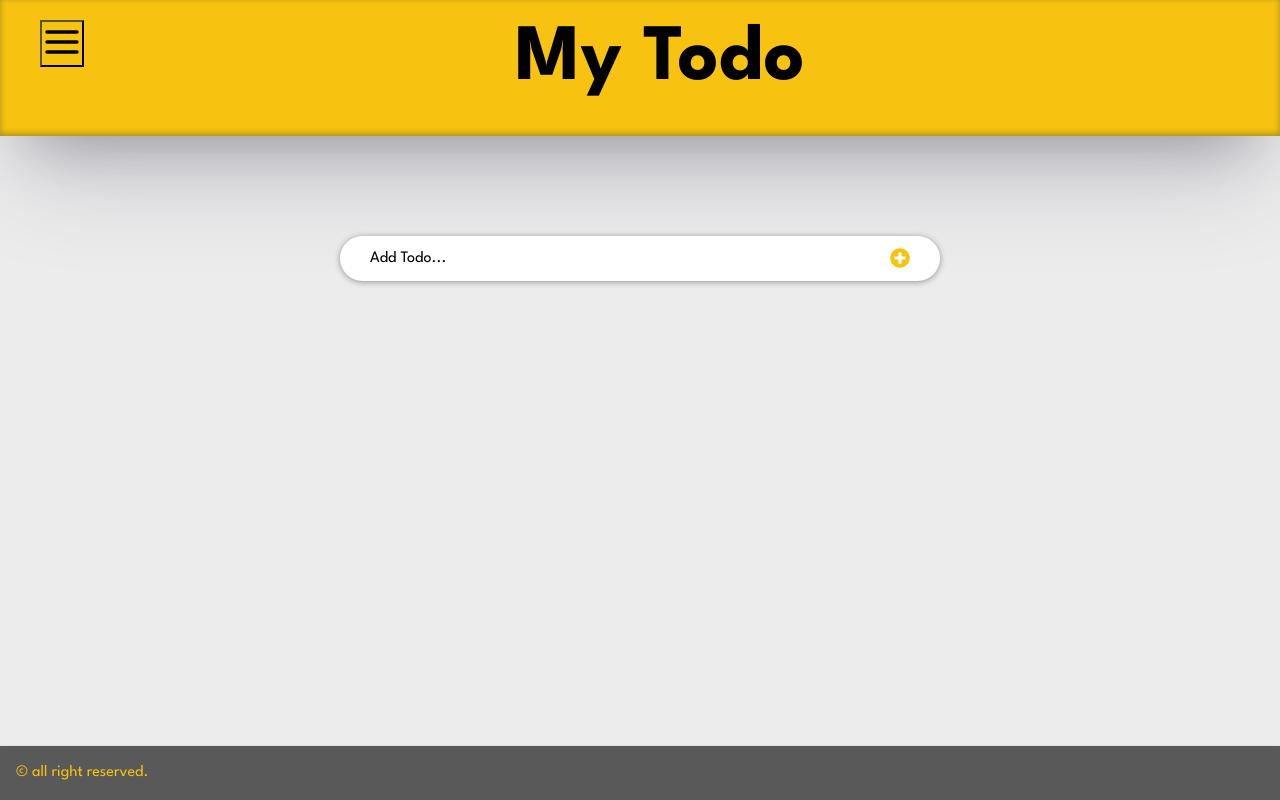
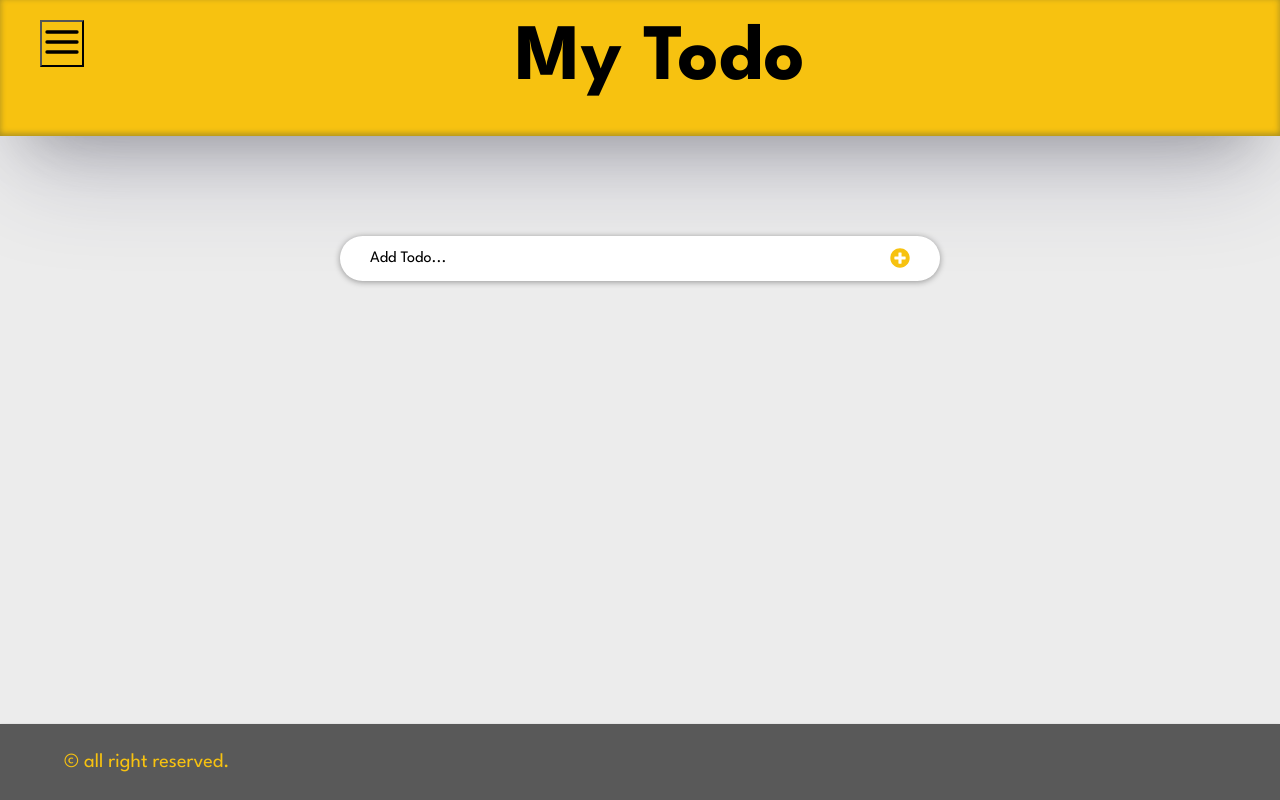
Before and after one commit to akos29/todo, a React (Create React App) app: page / in a window 1280 px wide. Built offline with nearby package versions, Linux system fonts and the light colour scheme.

Commit message:
Update the footer style

```diff
--- a/src/App.css
+++ b/src/App.css
@@ -30,10 +30,12 @@ header {
 
 footer {
   width: 100%;
-  padding: 1rem;
+  padding: 1.5rem 4rem;
   background-color: #595959;
   color: var(--primary);
   position: fixed;
+  font-size: 1.25rem;
+
   bottom: 0;
   box-shadow: rgba(0, 0, 0, 0.12) 0px 1px 3px, rgba(0, 0, 0, 0.24) 0px 1px 2px;
 }
```
